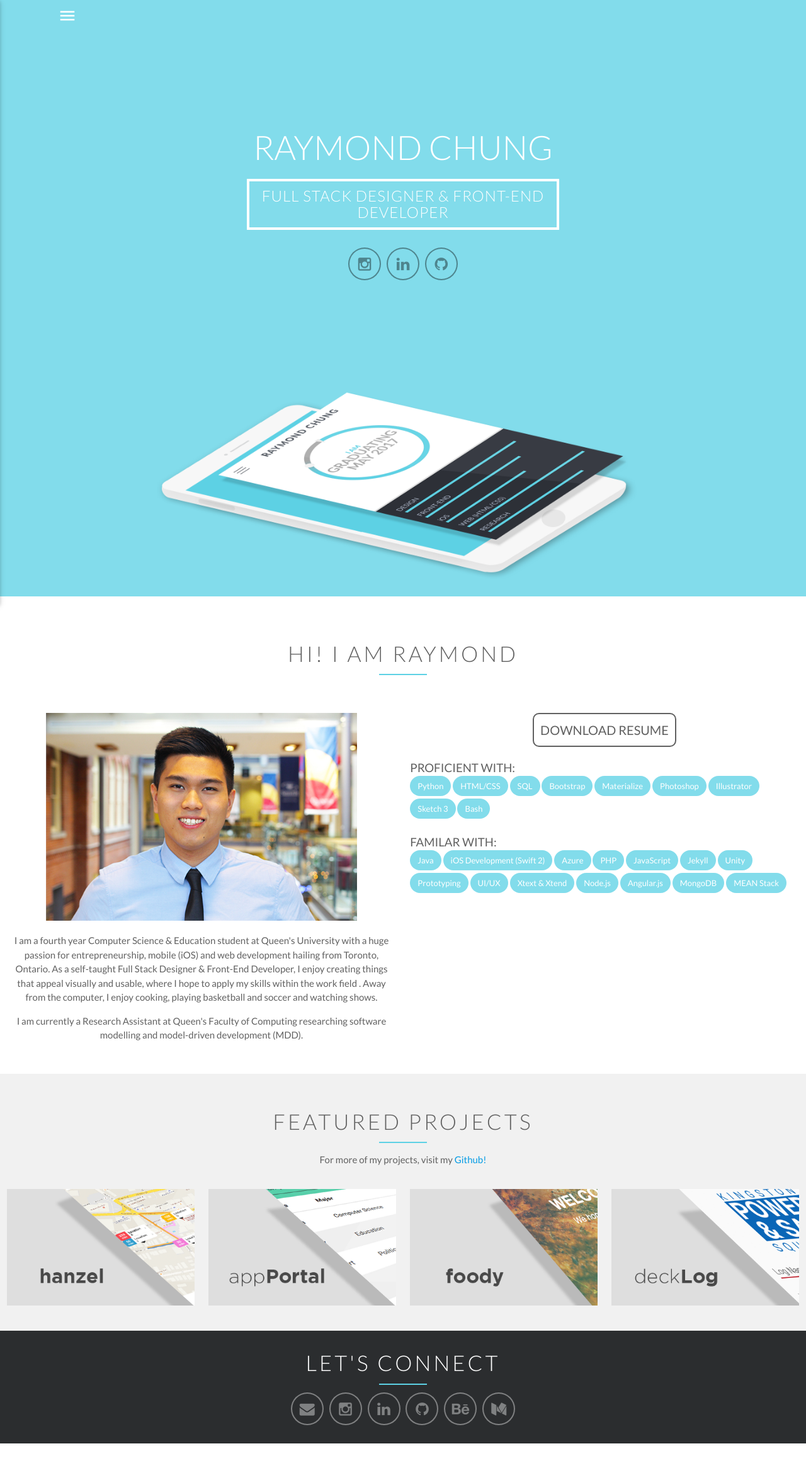
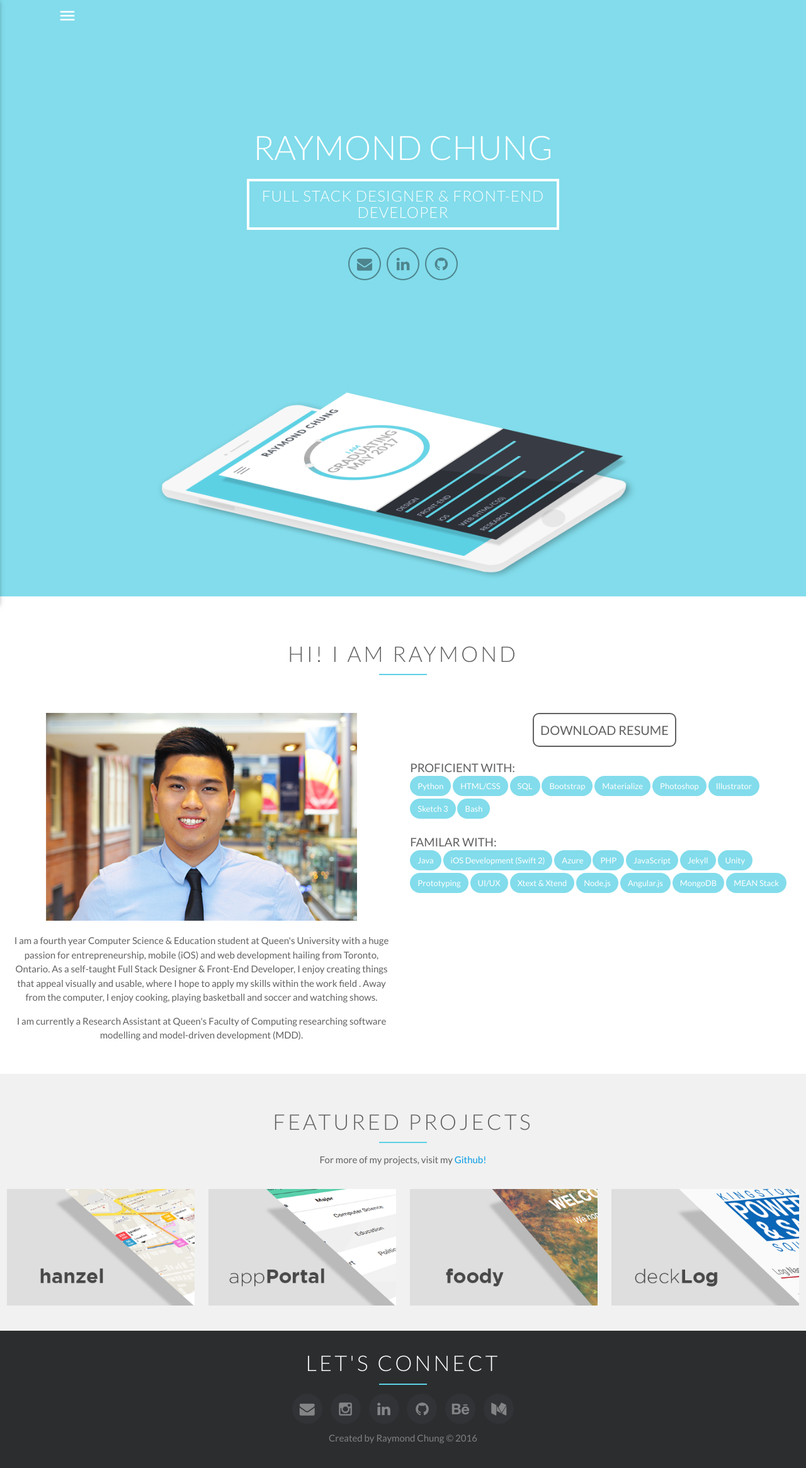
Before and after one commit to Web-Dev-Collaborative/Personal-Website-V2, a Jekyll site: the page built from index.html, in a window 1280 px wide. Shown: the whole page at 63% size. Built offline with Jekyll 4.4.1, drawn with Linux system fonts in a browser that asks for light colours; nearby versions of some CDN libraries; before the commit the page ends 2292 px from its top, so only the background shows below that.

Commit message:
Organized and change the footer UI; project changes will come

```diff
--- a/_includes/footer.html
+++ b/_includes/footer.html
@@ -1,4 +1,4 @@
-<footer id="contact" class="section scrollspy">
+<footer id="contact" class="v-section scrollspy">
       <div class="row center">
         <h4 id="title">LET'S CONNECT</h4>
         <hr id="hrTitle">
@@ -11,6 +11,7 @@
             <li><a href="https://www.behance.net/raymondchung"><span class="contact-icons fa-stack fa-2x"><i class="fa fa-behance fa-stack-1.8x"></i></span></a></li>
             <li><a href="https://medium.com/@rchung95"><span class="contact-icons fa-stack fa-2x"><i class="fa fa-medium fa-stack-1.8x"></i></span></a></li>
           </ul>
+          <p id="copyright">Created by Raymond Chung &copy 2016</p>
         </div>
       </div>
     </footer>
--- a/_includes/home.html
+++ b/_includes/home.html
@@ -25,7 +25,7 @@
 		<div class="row">
 			<div class="col s12 m12 l12 center">
 				<ul class="list-inline social-buttons">
-					<li><a href="https://www.instagram.com/rchung95/"><span class="instagram social-icons fa-stack fa-2x"><i class="fa fa-instagram fa-stack-1.8x"></i></span></a></li>
+					<li><a href="mailto:me@raymondchung.ca"><span class="email social-icons fa-stack fa-2x"><i class="fa fa-envelope fa-stack-1.8x"></i></span></a></li>
 					<li><a href="https://ca.linkedin.com/in/raymondchung95"><span class="linkedin social-icons fa-stack fa-2x"><i class="fa fa-linkedin fa-stack-1.8x"></i></span></a></li>
 					<li><a href="https://github.com/rchung95"><span class="github social-icons fa-stack fa-2x"><i class="fa fa-github fa-stack-1.8x"></i></span></a></li>
 				</ul>
--- a/_includes/nav.html
+++ b/_includes/nav.html
@@ -1,10 +1,10 @@
 <nav class="navbarP">
 	<div class="nav-wrapper">
-		<a href="../" class="brand-logo left">Raymond</a>
+		<a href="../" class="proj brand-logo left">Raymond</a>
 		<ul id="nav-mobile" class="right">
+			<li><a id="navP" href="../#projects">GO BACK</a></li>
 			<li><a id="navP" href="../">HOME</a></li>
 			<li><a id="navP" href="../#about">ABOUT</a></li>
-			<li><a id="navP" href="../#projects">PROJECTS</a></li>
 		</ul>
 	</div>
 </nav>
--- a/css/index.css
+++ b/css/index.css
@@ -1,3 +1,19 @@
+/*
+By: Raymond Chung
+For: rchung95.github.io
+
+Sections:
+1. General
+2. Navigation Bar
+3. About
+4. Project Info
+5. Footer
+6. Media Sizing
+7. Icons
+*/
+
+
+/*------------------ 1. General ------------------*/
 html {
 	height: 100vh;
 	width: 100vw;
@@ -9,24 +25,40 @@ body {
 	color: #616161;
 }
 
-.material-icons {
-    font-size: 30px;
+section#home {
+    /*background-color: #5dd1e4;*/
+    background-color: #82dceb;
+    color: #fff;
+    padding-top: 100px;
+    height: 100vh;
+    width: 100vw;
 }
 
-#pTitle {
-    font-weight: 700;
+section#about {
 }
 
-#pSubTitle {
-    font-style: italic;
-    font-size: 1.2rem;
-    color: #aab;
+section#projects {
+    background-color: #f1f1f1;
 }
 
-#space {
-    padding-bottom: 40px;
+footer#contact {
+    color: #fff;
+    background-color: #2b2d2f;
 }
 
+h4#title {
+    /* color: #58c4ea; */
+    letter-spacing: 4px;
+    font-weight: 300;
+}
+
+hr#hrTitle {
+    border: 1.4px solid #5dd1e4;
+    background-color: #5dd1e4;
+    margin: 0 40vw 0 40vw;
+}
+
+/*------------------ 2. Navigation Bar ------------------*/
 a#navbile {
     color: #fff;
     font-size: 20px;
@@ -56,10 +88,6 @@ nav ul a {
     color: #616161;
 }
 
-li#logo {
-    padding-bottom: 60px;
-}
-
 .table-of-contents a:hover {
     border-left: 2px solid #58c4ea;
 }
@@ -68,27 +96,11 @@ li#logo {
     border-left: 8px solid #58c4ea;
 }
 
-section#home {
-    /*background-color: #5dd1e4;*/
-    background-color: #82dceb;
-    color: #fff;
-	padding-top: 100px;
-	height: 100vh;
-	width: 100vw;
+li#menucontact {
+    padding-left: 14px;
 }
 
-section#about {
-}
-
-section#projects {
-	background-color: #f1f1f1;
-}
-
-footer#contact {
-    color: #fff;
-    background-color: #2b2d2f;
-}
-
+/*------------------ 3. About ------------------*/
 img#pic {
     width: 90%;
 }
@@ -126,16 +138,19 @@ h5#aboutSub {
 .aBot {
 }
 
-h4#title {
-    /* color: #58c4ea; */
-    letter-spacing: 4px;
-    font-weight: 300;
+/*------------------ 4. Project Info ------------------*/
+#pTitle {
+    font-weight: 700;
 }
 
-hr#hrTitle {
-    border: 1.4px solid #5dd1e4;
-    background-color: #5dd1e4;
-    margin: 0 40vw 0 40vw;
+#pSubTitle {
+    font-style: italic;
+    font-size: 1.2rem;
+    color: #aab;
+}
+
+#space {
+    padding-bottom: 40px;
 }
 
 hr#hrP {
@@ -158,6 +173,59 @@ span#problem {
 	font-size: 1.3em;
 }
 
+button#resume {
+    font-size: 20px;
+    color: #616161;
+    background-color: transparent;
+    border: 2px solid #616161;
+    padding: 10px;
+    border-radius: 10px;
+}
+
+button#resume:hover {
+    color: #5dd1e4;
+    border: 2px solid #5dd1e4;
+    animation-name: resumeAnim;
+    animation-duration: 0.5s;
+    animation-iteration-count: 1;
+}
+
+div#skills {
+    color: #fff;
+    background-color: #82dceb;
+    margin-bottom: 4px;
+}
+
+p#aboutSkills {
+    font-size: 14pt;
+    margin-bottom: -1px;
+}
+
+#blank:hover {
+    opacity: 0.65;
+}
+
+.modal {
+    width: 80vw;
+    /*height: 86vh;*/
+    max-height: 88vh;
+}
+
+a.proj {
+    padding-left: 10px;
+}
+
+/*------------------ 5. Footer ------------------*/
+.v-section {
+    padding-top: 1rem;
+    padding-bottom: 0.1rem;
+}
+
+#copyright {
+    color: rgba(255, 255, 255, 0.4);
+}
+
+/*------------------ 6. Media Sizing ------------------*/
 @media(min-width: 601px) {
     section#home {
         padding-top: 130px;
@@ -213,46 +281,9 @@ span#problem {
     }
 }
 
-li#menucontact {
-    padding-left: 14px;
-}
-
-button#resume {
-    font-size: 20px;
-    color: #616161;
-    background-color: transparent;
-    border: 2px solid #616161;
-    padding: 10px;
-    border-radius: 10px;
-}
-
-button#resume:hover {
-    color: #5dd1e4;
-    border: 2px solid #5dd1e4;
-    animation-name: resumeAnim;
-    animation-duration: 0.5s;
-    animation-iteration-count: 1;
-}
-
-div#skills {
-    color: #fff;
-    background-color: #82dceb;
-    margin-bottom: 4px;
-}
-
-p#aboutSkills {
-    font-size: 14pt;
-    margin-bottom: -1px;
-}
-
-#blank:hover {
-    opacity: 0.65;
-}
-
-.modal {
-	width: 80vw;
-	/*height: 86vh;*/
-	max-height: 88vh;
+/*------------------ 7. Icons ------------------*/
+.material-icons {
+    font-size: 30px;
 }
 
 .list-inline>li {
@@ -278,8 +309,8 @@ p#aboutSkills {
 .contact-icons {
     color: transparent;
     font-size: 1.6em;
+    background-color: #313336;
     border-radius: 200px;
-    box-shadow: 0 0 0 2px rgba(255, 255, 255, 0.4);
 }
 
 span.social-icons.fa-stack {
@@ -292,15 +323,15 @@ span.contact-icons.fa-stack {
 }
 
 span.contact-icons.fa-stack:hover {
-    color: rgba(255, 255, 255, 0.8);
-    box-shadow: 0 0 0 2px rgba(255, 255, 255 ,0.8);
+    color: #fff;
+    background-color: #0DBEDB; /* #5dd1e4 as alt*/
+    animation-name: contactHover;
+    animation-duration: 2s;
+    animation-iteration-count: 1
 }
 span.linkedin.social-icons.fa-stack.fa-2x:hover {
     color: #1b8bbf;
     box-shadow: 0 0 0 2px #1b8bbf;
-    animation-name: linkedinHover;
-    animation-duration: 0.3s;
-    animation-iteration-count: 1;
 }
 
 span.github.social-icons.fa-stack.fa-2x:hover {
@@ -311,10 +342,10 @@ span.github.social-icons.fa-stack.fa-2x:hover {
     animation-iteration-count: 1;
 }
 
-span.instagram.social-icons.fa-stack.fa-2x:hover {
+span.email.social-icons.fa-stack.fa-2x:hover {
     color: #ff652f;
     box-shadow: 0 0 0 2px #ff652f;
-    animation-name: instagramHover;
+    animation-name: emailHover;
     animation-duration: 0.3s;
     animation-iteration-count: 1;
 }
@@ -327,7 +358,7 @@ span.instagram.social-icons.fa-stack.fa-2x:hover {
     100% {border-color: rgba(93, 209, 228, 1);}
 }
 
-@keyframes instagramHover { /* #ffae22 in GBA is 255, 174, 34; ff652f is 255, 101, 47*/
+@keyframes emailHover { /* #ffae22 in GBA is 255, 174, 34; ff652f is 255, 101, 47*/
     0% {box-shadow: 0 0 0 2px rgba(255, 101, 47, 0.2);}
     25% {box-shadow: 0 0 0 2px rgba(255, 101, 47, 0.4);}
     50% {box-shadow: 0 0 0 2px rgba(255, 101, 47, 0.6);}
```
Also changed, not shown: img/portfolio/appportal.png, 7 other files. Lines whose indentation alone changed are shown as unchanged.
